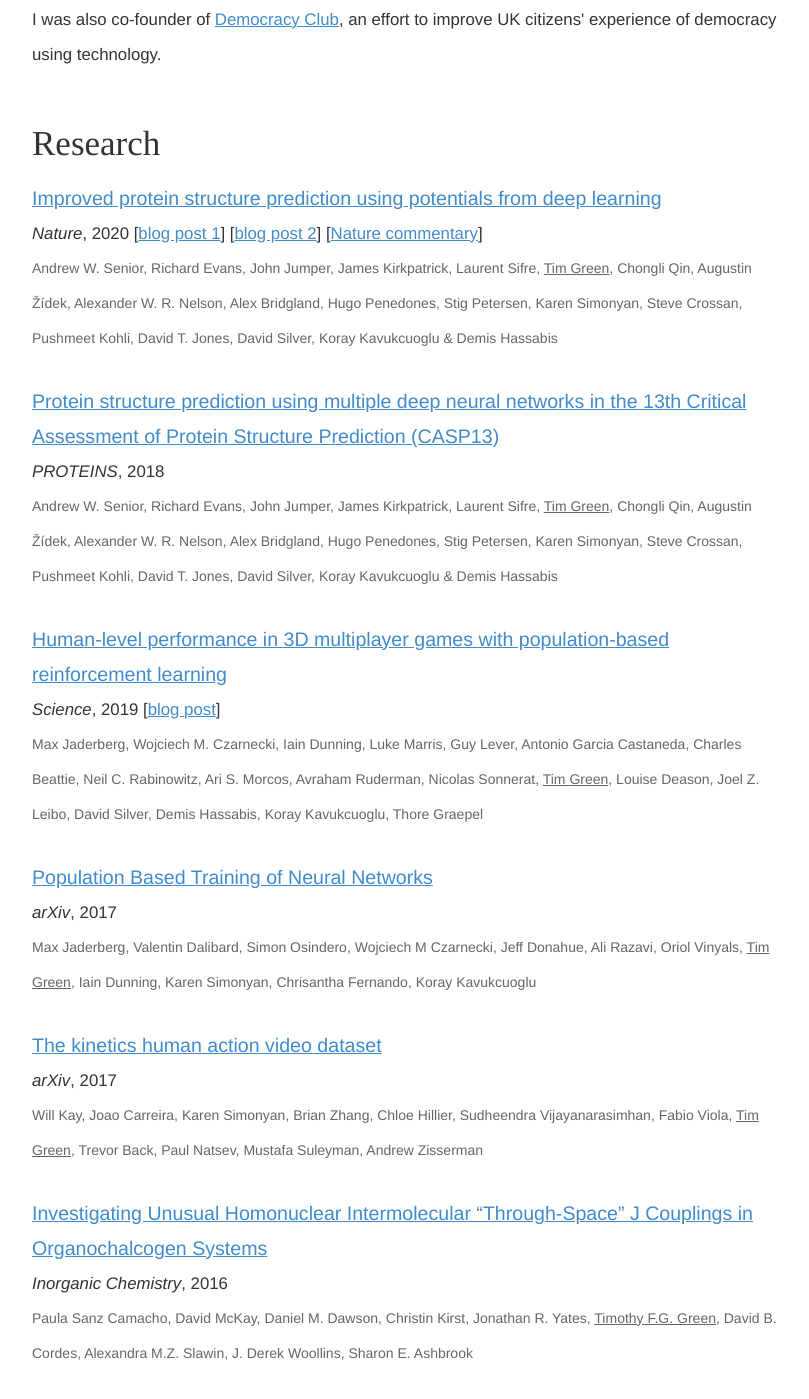
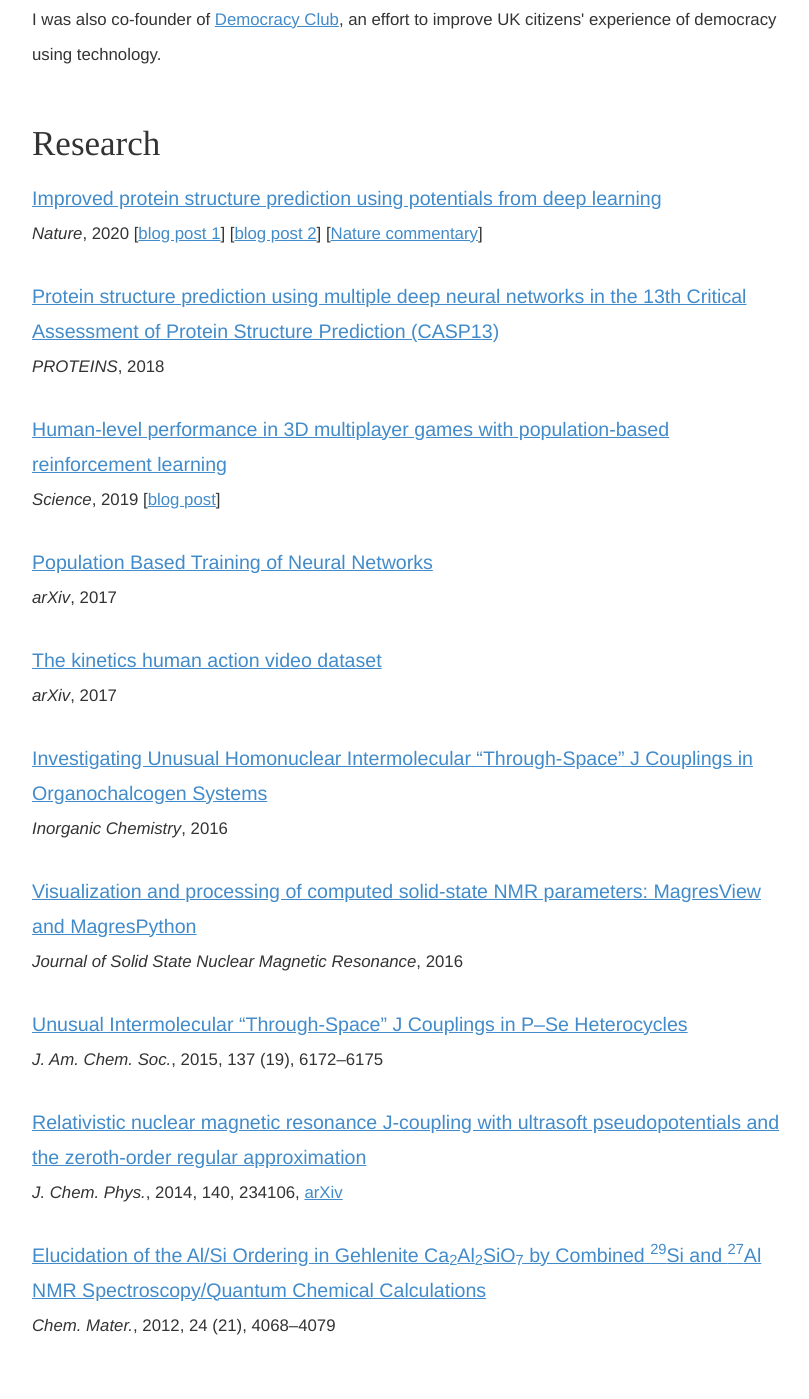
Before and after one commit to tfgg/tfgg.github.io, a Jekyll site: the page built from index.html, in a window 1280 px wide and 1400 px high, scrolled down 495 px. Shown: the whole window, without its empty margins (233-1042 px from the left). Built offline with Jekyll 4.4.1, drawn with Linux system fonts in a browser that asks for light colours; nearby versions of some CDN libraries; some web fonts are replaced; Markdown is read by kramdown in place of the engine named in the settings; some of the changed text lies outside the part shown.

Commit message:
Update index.html

```diff
--- a/index.html
+++ b/index.html
@@ -32,52 +32,42 @@
         <li>
             <div class="name"><a href="https://www.nature.com/articles/s41586-019-1923-7">Improved protein structure prediction using potentials from deep learning</a></div>
             <div class="journal"><em>Nature</em>, 2020 [<a href='https://deepmind.com/blog/alphafold/'>blog post 1</a>] [<a href='https://deepmind.com/blog/article/AlphaFold-Using-AI-for-scientific-discovery'>blog post 2</a>] [<a href='https://www.nature.com/articles/d41586-019-03951-0'>Nature commentary</a>]</div>
-            <div class="authors">Andrew W. Senior, Richard Evans, John Jumper, James Kirkpatrick, Laurent Sifre, <span class='me'>Tim Green</span>, Chongli Qin, Augustin Žídek, Alexander W. R. Nelson, Alex Bridgland, Hugo Penedones, Stig Petersen, Karen Simonyan, Steve Crossan, Pushmeet Kohli, David T. Jones, David Silver, Koray Kavukcuoglu & Demis Hassabis</div>
         </li>
         <li>
             <div class="name"><a href="https://onlinelibrary.wiley.com/doi/full/10.1002/prot.25834">Protein structure prediction using multiple deep neural networks in the 13th Critical Assessment of Protein Structure Prediction (CASP13)</a></div>
             <div class="journal"><em>PROTEINS</em>, 2018</div>
-            <div class="authors">Andrew W. Senior, Richard Evans, John Jumper, James Kirkpatrick, Laurent Sifre, <span class='me'>Tim Green</span>, Chongli Qin, Augustin Žídek, Alexander W. R. Nelson, Alex Bridgland, Hugo Penedones, Stig Petersen, Karen Simonyan, Steve Crossan, Pushmeet Kohli, David T. Jones, David Silver, Koray Kavukcuoglu & Demis Hassabis</div>
         </li>
         <li>
             <div class="name"><a href="https://science.sciencemag.org/content/364/6443/859">Human-level performance in 3D multiplayer games with population-based reinforcement learning</a></div>
             <div class="journal"><em>Science</em>, 2019 [<a href='https://deepmind.com/blog/capture-the-flag/'>blog post</a>]</div>
-            <div class="authors">Max Jaderberg, Wojciech M. Czarnecki, Iain Dunning, Luke Marris, Guy Lever, Antonio Garcia Castaneda, Charles Beattie, Neil C. Rabinowitz, Ari S. Morcos, Avraham Ruderman, Nicolas Sonnerat, <span class='me'>Tim Green</span>, Louise Deason, Joel Z. Leibo, David Silver, Demis Hassabis, Koray Kavukcuoglu, Thore Graepel</div>
         </li>
         <li>
             <div class="name"><a href="https://arxiv.org/abs/1711.09846">Population Based Training of Neural Networks</a></div>
             <div class="journal"><em>arXiv</em>, 2017</div>
-            <div class="authors">Max Jaderberg, Valentin Dalibard, Simon Osindero, Wojciech M Czarnecki, Jeff Donahue, Ali Razavi, Oriol Vinyals, <span class='me'>Tim Green</span>, Iain Dunning, Karen Simonyan, Chrisantha Fernando, Koray Kavukcuoglu</div>
         </li>
         <li>
             <div class="name"><a href="https://arxiv.org/abs/1705.06950">The kinetics human action video dataset</a></div>
             <div class="journal"><em>arXiv</em>, 2017</div>
-            <div class="authors">Will Kay, Joao Carreira, Karen Simonyan, Brian Zhang, Chloe Hillier, Sudheendra Vijayanarasimhan, Fabio Viola, <span class='me'>Tim Green</span>, Trevor Back, Paul Natsev, Mustafa Suleyman, Andrew Zisserman</div>
         </li>
         <li>
             <div class="name"><a href="http://dx.doi.org/10.1021/acs.inorgchem.6b01121">Investigating Unusual Homonuclear Intermolecular “Through-Space” J Couplings in Organochalcogen Systems</a></div>
             <div class="journal"><em>Inorganic Chemistry</em>, 2016</div>
-            <div class="authors">Paula Sanz Camacho, David McKay, Daniel M. Dawson, Christin Kirst, Jonathan R. Yates, <span class='me'>Timothy F.G. Green</span>, David B. Cordes, Alexandra M.Z. Slawin, J. Derek Woollins, Sharon E. Ashbrook</div>
         </li>
         <li>
             <div class="name"><a href="http://dx.doi.org/10.1016/j.ssnmr.2016.05.004">Visualization and processing of computed solid-state NMR parameters: MagresView and MagresPython</a></div>
             <div class="journal"><em>Journal of Solid State Nuclear Magnetic Resonance</em>, 2016</div>
-            <div class="authors">Simone Sturniolo, <span class='me'>Timothy F.G. Green</span>, Robert M. Hanson, Miri Zilka, Keith Refson, Paul Hodgkinson, Steven P. Brown, Jonathan R. Yates</div>
         </li>
         <li>
             <div class="name"><a href='http://pubs.acs.org/doi/abs/10.1021/jacs.5b03353'>Unusual Intermolecular “Through-Space” J Couplings in P–Se Heterocycles</a></div>
             <div class="journal"><em>J. Am. Chem. Soc.</em>, 2015, 137 (19), 6172&ndash;6175</div>
-            <div class="authors">Paula S. Camacho, Kasun S. A. Arachchige, Alexandra M. Z. Slawin, <span class='me'>Timothy F. G. Green</span>, Jonathan R. Yates, Daniel M. Dawson, John D. Woollins and Sharon E. Ashbrook.</div>
         </li>
         <li>
             <div class="name"><a href='http://scitation.aip.org/content/aip/journal/jcp/140/23/10.1063/1.4882678'>Relativistic nuclear magnetic resonance J-coupling with ultrasoft pseudopotentials and the zeroth-order regular approximation</a></div>
             <div class="journal"><em>J. Chem. Phys.</em>, 2014, 140, 234106, <a href='http://arxiv.org/abs/1403.0524'>arXiv</a></div>
-            <div class="authors"><span class='me'>Timothy F. G. Green</span> and Jonathan R. Yates.</div>
         </li>
         <li>
             <div class="name"><a href='http://pubs.acs.org/doi/full/10.1021/cm3016935'>Elucidation of the Al/Si Ordering in Gehlenite Ca<sub>2</sub>Al<sub>2</sub>SiO<sub>7</sub> by Combined <sup>29</sup>Si and <sup>27</sup>Al NMR Spectroscopy/Quantum Chemical Calculations</a></div>
             <div class="journal"><em>Chem. Mater.</em>, 2012, 24 (21), 4068&ndash;4079</div>
-            <div class="authors">Pierre Florian, Emmanuel Veron, <span class='me'>Timothy F. G. Green</span>, Jonathan R. Yates, and Dominique Massiot.</div>
         </li>
       </ul>
 
```
